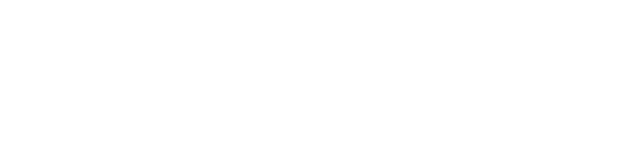
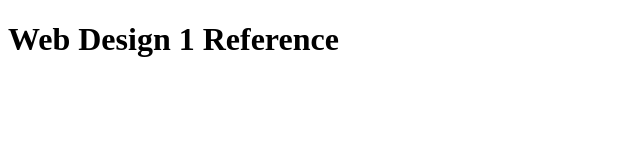
Before and after one commit to mayamackenzie/reference-website, a plain HTML site: page index.html in a window 1280 px wide. Shown: the whole page, without its empty margins (0-640 px from the left). Drawn offline with Linux system fonts and the light colour scheme.

Commit message:
Update index.html

```diff
--- a/index.html
+++ b/index.html
@@ -7,6 +7,6 @@
   <title>Web Design 1 Reference Site</title>
 </head>
 <body>
-
+  <h1>Web Design 1 Reference</h1>
 </body>
 </html>
```
